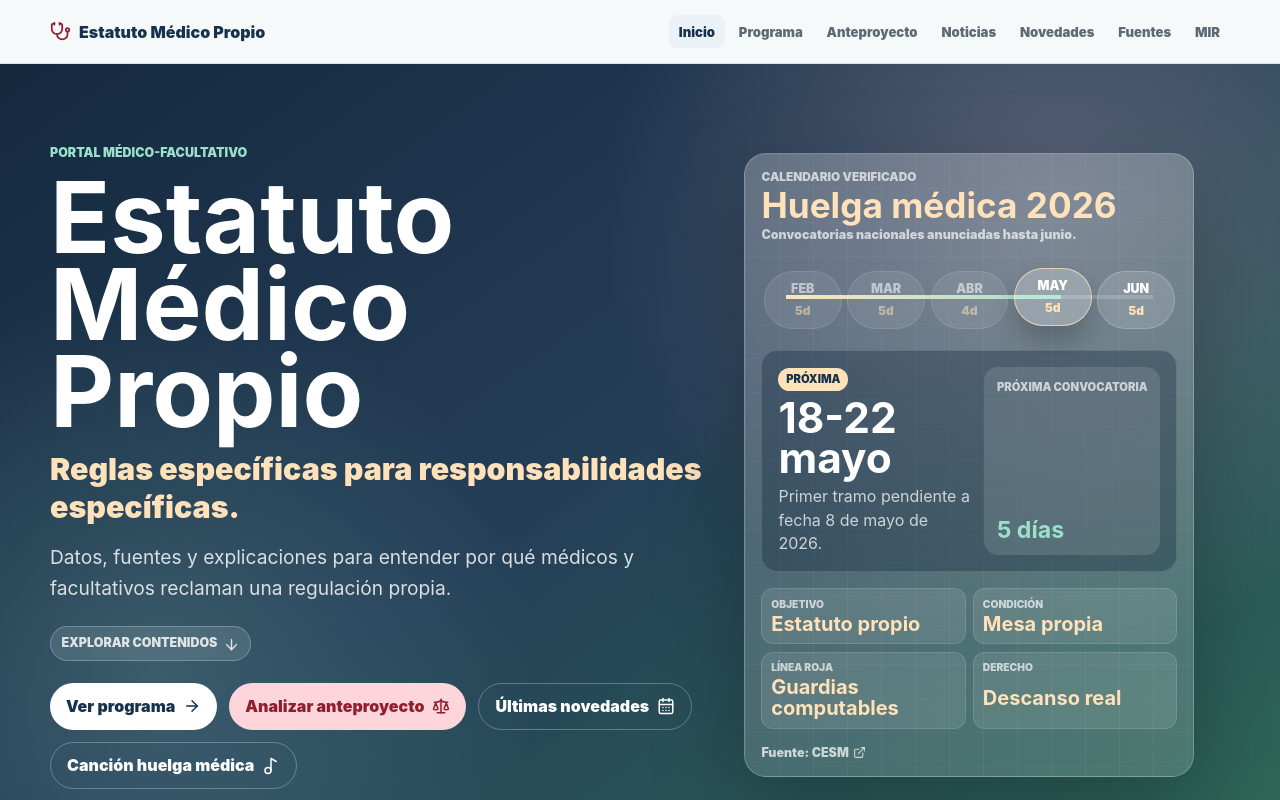
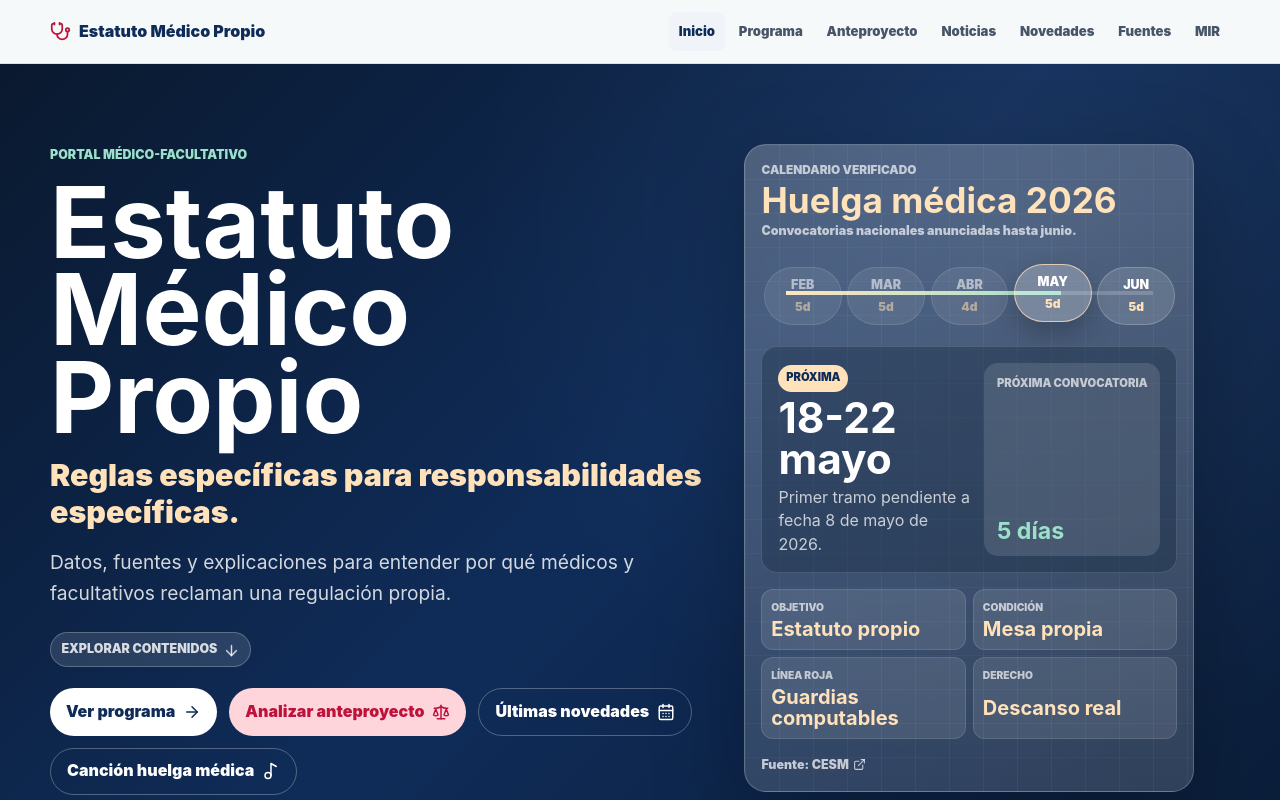
Before and after one commit to Guallar7/estatuto-medico-propio, a React (Vite) app: page / in a window 1280 px wide. Shown: the top 800 px of the page. Built offline with nearby package versions, Linux system fonts and the light colour scheme.

Commit message:
style: apply Institutional Medical Excellence theme

```diff
--- a/src/styles.css
+++ b/src/styles.css
@@ -2,24 +2,25 @@
   color-scheme: light;
   font-family:
     Inter, ui-sans-serif, system-ui, -apple-system, BlinkMacSystemFont, "Segoe UI", sans-serif;
-  --ink: #10253b;
-  --muted: #5d6975;
-  --line: #dbe4ea;
-  --paper: #f6f9fa;
-  --white: #ffffff;
-  --red: #b73545;
-  --red-dark: #8f1f2d;
-  --green: #28745b;
-  --green-dark: #185a45;
-  --blue: #17324d;
-  --amber: #a9631d;
-  --gold: #e0a84f;
-  --soft-blue: #eaf2f8;
-  --soft-green: #eaf5f1;
-  --shadow: 0 18px 46px rgba(16, 37, 59, 0.1);
-  --shadow-sm: 0 12px 28px rgba(16, 37, 59, 0.08);
-  --surface: #ffffff;
-  --border: #dbe4ea;
+  --ink: #0A192F;
+  --muted: #475569;
+  --line: #E2E8F0;
+  --paper: #F8FAFC;
+  --white: #FFFFFF;
+  --red: #E11D48;
+  --red-dark: #BE123C;
+  --green: #059669;
+  --green-dark: #047857;
+  --blue: #0F2C59;
+  --amber: #D97706;
+  --gold: #B45309;
+  --soft-blue: #F0F4F8;
+  --soft-green: #ECFDF5;
+  --shadow: 0 4px 20px -2px rgba(10, 37, 64, 0.08);
+  --shadow-sm: 0 2px 8px -1px rgba(10, 37, 64, 0.05);
+  --surface: #FFFFFF;
+  --border: #E2E8F0;
+  --radius: 8px;
 }
 
 * {
@@ -38,6 +39,7 @@ body {
   background: var(--paper);
   color: var(--ink);
   margin: 0;
+  line-height: 1.6;
 }
 
 #contenido-principal {
@@ -215,10 +217,8 @@ main {
 
 .hero {
   background:
-    radial-gradient(circle at 82% 18%, rgba(255, 213, 220, 0.24), transparent 28rem),
-    radial-gradient(circle at 12% 76%, rgba(155, 224, 203, 0.2), transparent 24rem),
-    linear-gradient(145deg, rgba(16, 37, 59, 0.98), rgba(23, 50, 77, 0.94) 48%, rgba(24, 90, 69, 0.9)),
-    repeating-linear-gradient(90deg, rgba(255, 255, 255, 0.08) 0 1px, transparent 1px 88px);
+    radial-gradient(circle at 80% 20%, rgba(255, 255, 255, 0.05), transparent 35rem),
+    linear-gradient(135deg, #0A192F 0%, #0F2C59 50%, #0B1D38 100%);
   color: white;
   display: grid;
   gap: 1.2rem;
@@ -463,7 +463,14 @@ footer {
   gap: 0.7rem;
   min-height: 240px;
   min-width: 0;
-  padding: 1rem;
+  padding: 1.5rem;
+  transition: transform 200ms ease, box-shadow 200ms ease;
+}
+
+.directory-card:hover,
+.directory-card:focus-visible {
+  transform: translateY(-4px);
+  box-shadow: 0 12px 30px -4px rgba(10, 37, 64, 0.12);
 }
 
 .directory-card i {
```
